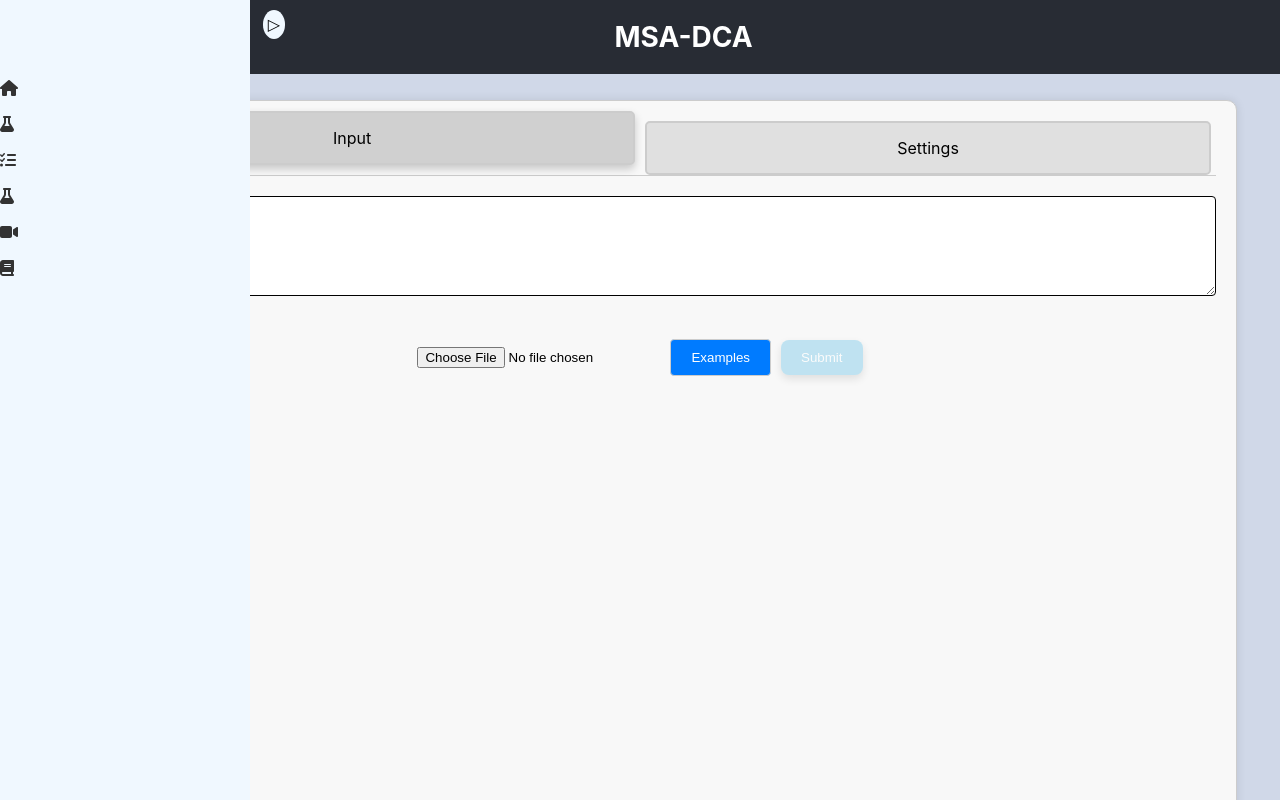
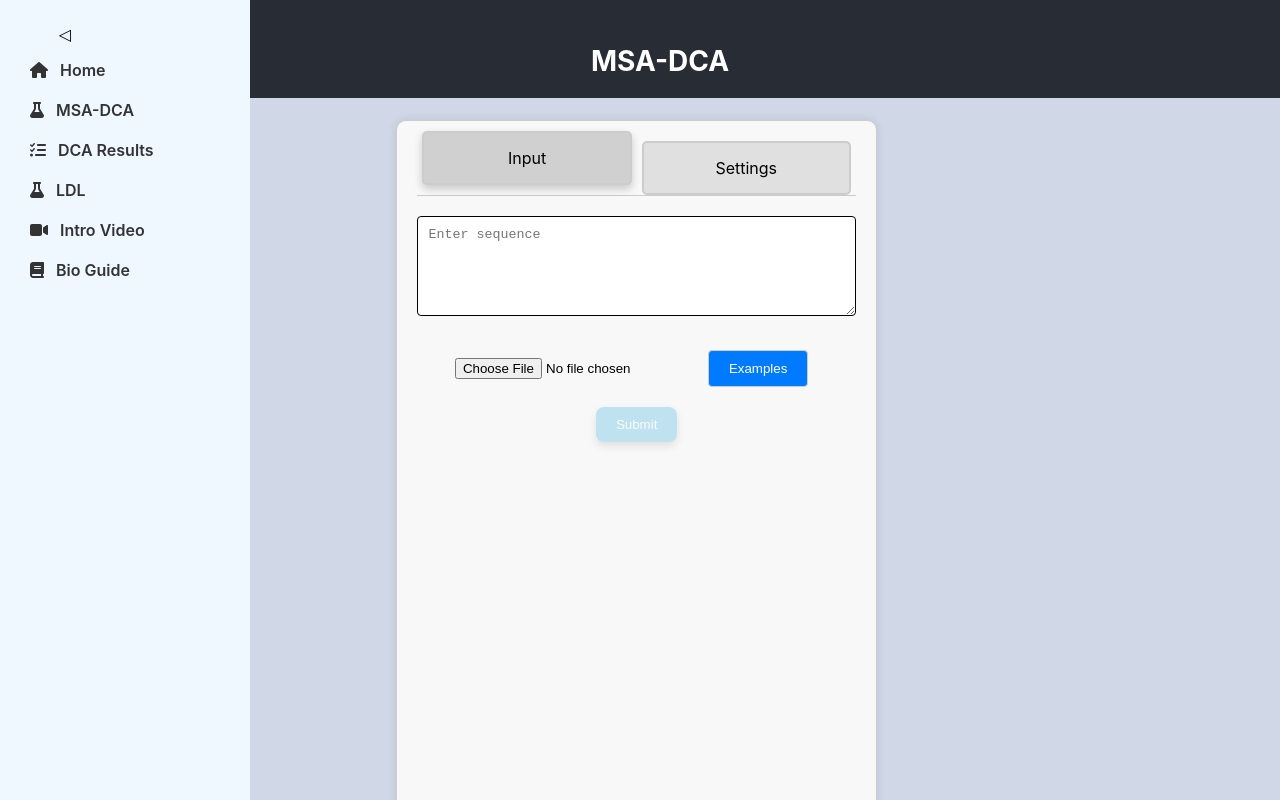
Before and after one commit to utdal/dcaServerFrontend, a React (Create React App) app: page /coevolving-pairs in a window 1280 px wide. Built offline with nearby package versions, Linux system fonts and the light colour scheme.

Commit message:
potential compression fix

```diff
--- a/src/components/Sidebar.css
+++ b/src/components/Sidebar.css
@@ -1,4 +1,3 @@
-
 .sidebar {
   position: fixed;
   top: 0;
@@ -6,20 +5,23 @@
   height: 100%;
   width: 250px;
   background-color: #f0f8ff;
-    transition: transform 0.3s ease;
-    transform: translateX(0);
+  transition: width 0.3s ease;
   z-index: 1000;
+  padding: 20px 15px 20px 20px;
+  box-sizing: border-box;
 }
 
 .sidebar.collapsed {
   width: 60px;
-    transform: translateX(-190px);
+  padding: 20px 10px;
+  overflow: hidden;
 }
 
 .sidebar .toggle-btn {
-    position: absolute;
-    top: 10px;
-    right: -35px;
+  position: fixed;
+  top: 20px;
+  left: 65px;
+  transform: translateX(-50%);
   background-color: #f0f8ff;
   border: none;
   cursor: pointer;
@@ -30,36 +32,22 @@
   z-index: 1010;
 }
 
-  .sidebar .toggle-btn:hover {
-    background-color: #87cefa;
+.sidebar.collapsed .toggle-btn {
+  left: 60px;
 }
 
-  .sidebar .collapse-btn {
-    position: absolute;
-    bottom: 10px;
-    right: -35px;
-    background-color: #f0f8ff;
-    border: none;
-    cursor: pointer;
-    font-size: 16px;
-    padding: 5px;
-    border-radius: 50%;
-    transition: background-color 0.3s ease;
-    z-index: 1010;
-  }
-
-  .sidebar .collapse-btn:hover {
+.sidebar .toggle-btn:hover {
   background-color: #87cefa;
 }
 
 .sidebar nav ul {
   list-style-type: none;
   padding: 0;
-    margin-top: 60px;
+  margin-top: 20px;
 }
 
 .sidebar nav ul li {
-    padding: 15px 20px;
+  padding: 12px 0;
 }
 
 .sidebar nav ul li a {
@@ -67,12 +55,26 @@
   color: #333;
   display: flex;
   align-items: center;
+  padding-left: 10px;
 }
 
 .sidebar nav ul li a:hover {
   color: #4682b4;
+  background-color: #e0f7ff;
+  border-radius: 5px;
 }
 
 .sidebar nav ul li a svg {
-    margin-right: 10px;
+  margin-right: 12px;
 }
+
+
+.main-content {
+  margin-left: 250px;
+  transition: margin-left 0.3s ease;
+  padding: 20px;
+}
+
+.sidebar.collapsed ~ .main-content {
+  margin-left: 60px;
+}
--- a/src/components/Sidebar.js
+++ b/src/components/Sidebar.js
@@ -5,12 +5,12 @@ import { faHome, faFlask, faTasks, faVideo, faBook } from '@fortawesome/free-sol
 import './Sidebar.css';
 
 const Sidebar = () => {
-  const [isOpen, setIsOpen] = useState(false);
+  const [isOpen, setIsOpen] = useState(true);
 
   const toggleSidebar = () => setIsOpen(!isOpen);
 
   return (
-    <div className={`sidebar ${isOpen ? 'open' : ''}`}>
+    <div className={`sidebar ${isOpen ? 'open' : 'collapsed'}`}>
       <button className="toggle-btn" onClick={toggleSidebar}>
         {isOpen ? '◁' : '▷'}
       </button>
@@ -18,32 +18,32 @@ const Sidebar = () => {
         <ul>
           <li>
             <Link to="/">
-              <FontAwesomeIcon icon={faHome} /> {isOpen && 'Home'}
+              <FontAwesomeIcon icon={faHome} /> {isOpen && <span>Home</span>}
             </Link>
           </li>
           <li>
             <Link to="/coevolving-pairs">
-              <FontAwesomeIcon icon={faFlask} /> {isOpen && 'MSA-DCA'}
+              <FontAwesomeIcon icon={faFlask} /> {isOpen && <span>MSA-DCA</span>}
             </Link>
           </li>
           <li>
             <Link to="/dca-task-list">
-              <FontAwesomeIcon icon={faTasks} /> {isOpen && 'DCA Results'}
+              <FontAwesomeIcon icon={faTasks} /> {isOpen && <span>DCA Results</span>}
             </Link>
           </li>
           <li>
             <Link to="/LDL">
-              <FontAwesomeIcon icon={faFlask} /> {isOpen && 'LDL'}
+              <FontAwesomeIcon icon={faFlask} /> {isOpen && <span>LDL</span>}
             </Link>
           </li>
           <li>
             <Link to="/introductory-video">
-              <FontAwesomeIcon icon={faVideo} /> {isOpen && 'Intro Video'}
+              <FontAwesomeIcon icon={faVideo} /> {isOpen && <span>Intro Video</span>}
             </Link>
           </li>
           <li>
             <Link to="/guide-for-biologists">
-              <FontAwesomeIcon icon={faBook} /> {isOpen && 'Bio Guide'}
+              <FontAwesomeIcon icon={faBook} /> {isOpen && <span>Bio Guide</span>}
             </Link>
           </li>
         </ul>
--- a/src/pages/CoevolvingPairs.js
+++ b/src/pages/CoevolvingPairs.js
@@ -102,11 +102,67 @@ const CoevolvingPairs = () => {
 
   const styles = {
     app: { textAlign: 'center', backgroundColor: '#d0d8e8', height: '100vh', width: '100vw', display: 'flex', flexDirection: 'column', alignItems: 'center', overflow: 'auto' },
-    header: { display: 'flex', alignItems: 'center', justifyContent: 'space-between', backgroundColor: '#282c34', padding: '20px', fontSize: '28px', fontWeight: 'bold', color: 'white', width: '100%', position: 'fixed', top: 0, left: 0, zIndex: 10 },
-    container: { backgroundColor: '#f8f8f8', padding: '20px', width: '90%', maxWidth: '1200px', border: '1px solid #ccc', borderRadius: '10px', boxShadow: '0px 0px 10px rgba(0, 0, 0, 0.1)', marginTop: '100px', textAlign: 'center', flexGrow: 1, position: 'relative', height: 'auto', minHeight: 'calc(100vh - 100px)' },
-    tabs: { display: 'flex', borderBottom: '1px solid #ccc', marginBottom: '20px', justifyContent: 'center' },
-    tab: { padding: '15px 25px', cursor: 'pointer', flex: 1, textAlign: 'center', border: '2px solid #ccc', borderRadius: '5px', backgroundColor: '#e0e0e0', margin: '0 5px', transition: 'transform 0.3s ease, z-index 0.3s ease, background-color 0.3s ease' },
-    activeTab: { transform: 'translateY(-10px)', zIndex: 1, boxShadow: '0px 4px 8px rgba(0, 0, 0, 0.2)', backgroundColor: '#d0d0d0' },
+    header: {
+      backgroundColor: '#282c34',
+      padding: '20px',
+      fontSize: '28px',
+      fontWeight: 'bold',
+      color: 'white',
+      width: '100%',
+      position: 'fixed',
+      top: 0,
+      left: 0,
+      zIndex: 10
+    },
+    contentContainer: {
+      flex: 1,  // Allows the content to take up the remaining space
+      display: 'flex',
+      flexDirection: 'column',
+      overflowY: 'auto',
+      padding: '20px',
+    },
+    container: {
+      backgroundColor: '#f8f8f8',
+      padding: '20px',
+      width: '90%',
+      maxWidth: '1200px',
+      border: '1px solid #ccc',
+      borderRadius: '10px',
+      boxShadow: '0px 0px 10px rgba(0, 0, 0, 0.1)',
+      marginTop: '100px',
+      textAlign: 'center',
+      flexGrow: 1,
+      position: 'relative',
+      height: 'auto',
+      minHeight: 'calc(100vh - 100px)'
+    },
+    sidebarContainer: {
+      flexShrink: 0,  // Prevents the sidebar from shrinking
+      transition: 'width 0.3s ease',
+    },
+    tabs: {
+      display: 'flex',
+      borderBottom: '1px solid #ccc',
+      marginBottom: '20px',
+      justifyContent: 'center'
+    },
+    tab: {
+      padding: '15px 25px',
+      cursor: 'pointer',
+      flex: 1,
+      textAlign: 'center',
+      border: '2px solid #ccc',
+      borderRadius: '5px',
+      backgroundColor: '#e0e0e0',
+      margin: '0 5px',
+      transition: 'transform 0.3s ease, z-index 0.3s ease, background-color 0.3s ease'
+    },
+    activeTab: {
+      transform: 'translateY(-10px)',
+      zIndex: 1,
+      boxShadow: '0px 4px 8px rgba(0, 0, 0, 0.2)',
+      backgroundColor: '#d0d0d0'
+    },
     inputContainer: { marginBottom: '20px' },
     inputTextBox: { width: '100%', height: '100px', padding: '10px', border: '1px solid black', borderRadius: '4px', borderColor: showError && !isValid ? 'red' : 'black', boxSizing: 'border-box' },
     invalidSequence: { color: 'red', fontWeight: 'bold', marginTop: '10px', display: showError && !isValid ? 'block' : 'none' },
@@ -174,7 +230,10 @@ const CoevolvingPairs = () => {
 
   return (
     <div style={styles.app}>
+      <div style={styles.sidebarContainer}>
       <Sidebar />
+    </div>
+    <div style={styles.contentContainer}>
       <div style={styles.header}>
         <HomeButton />
         <span style={{ flex: 1, textAlign: 'center' }}>MSA-DCA</span>
@@ -275,6 +334,7 @@ const CoevolvingPairs = () => {
         Your Task was Submitted!
       </div>
     </div>
+    </div>
   );
 };
 
```
Lines whose indentation alone changed are shown as unchanged.
